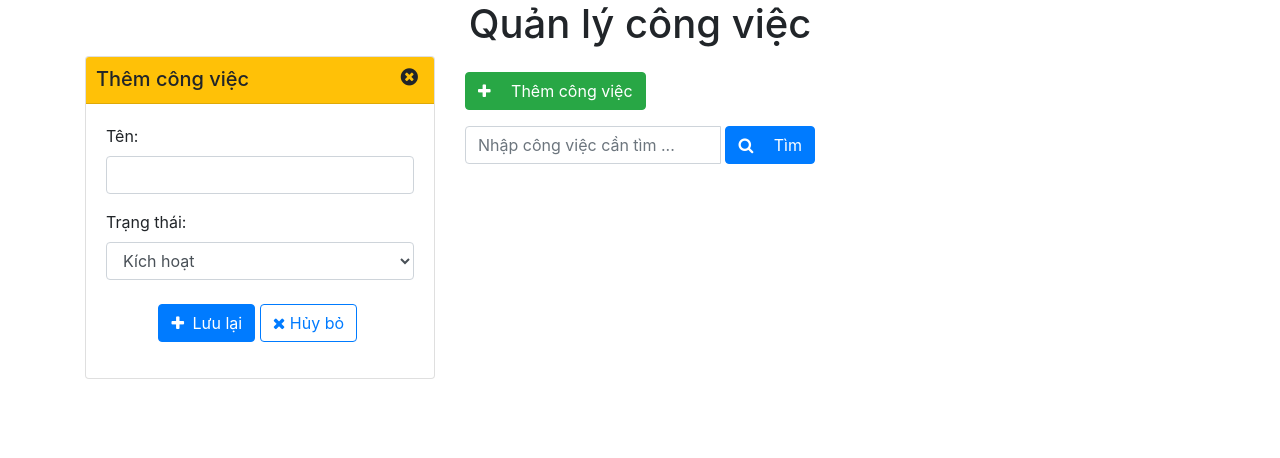
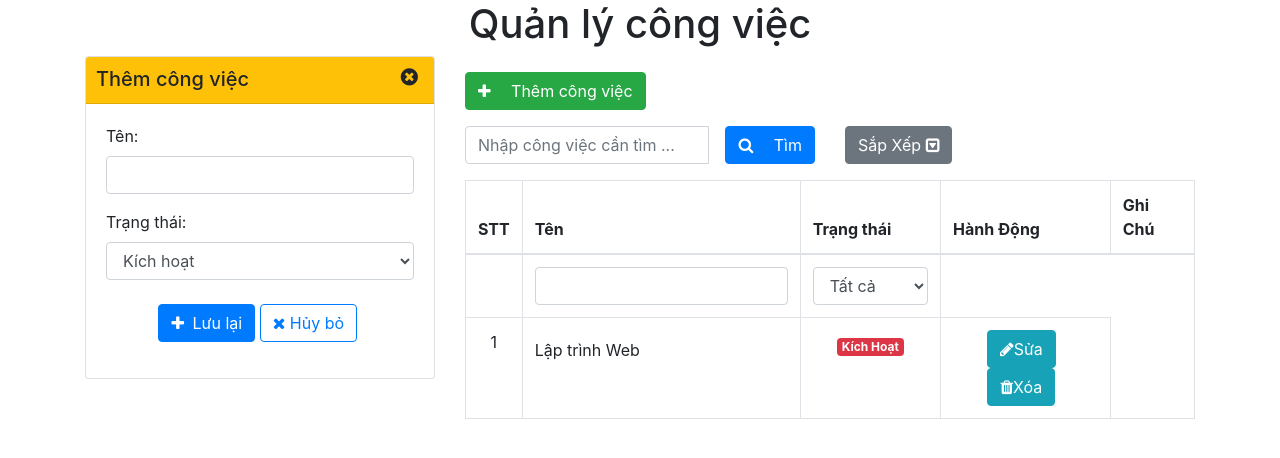
Before and after one commit to stupidlazyguy/to-do-list, a React (Create React App) app: page / in a window 1280 px wide. Shown: the top 458 px of the page. Built offline with nearby package versions, Linux system fonts and the light colour scheme.

Commit message:
Make themes to Finish

```diff
--- a/public/Style.css
+++ b/public/Style.css
@@ -7,3 +7,8 @@
     padding-top:10px;
     padding-left: 10px;
 }
+.sort_selected{
+    height: 100px;
+    width: 100px;
+    background-color: orange;
+}
--- a/public/index.html
+++ b/public/index.html
@@ -9,8 +9,17 @@
   <meta name="description" content="Web site created using create-react-app" />
   <link rel="apple-touch-icon" href="%PUBLIC_URL%/logo192.png" />
   <link rel="manifest" href="%PUBLIC_URL%/manifest.json" />
-  <link rel="stylesheet" href="https://maxcdn.bootstrapcdn.com/bootstrap/4.0.0/css/bootstrap.min.css"
-    integrity="sha384-Gn5384xqQ1aoWXA+058RXPxPg6fy4IWvTNh0E263XmFcJlSAwiGgFAW/dAiS6JXm" crossorigin="anonymous">
+  <script src="https://code.jquery.com/jquery-3.5.1.slim.min.js"
+    integrity="sha384-DfXdz2htPH0lsSSs5nCTpuj/zy4C+OGpamoFVy38MVBnE+IbbVYUew+OrCXaRkfj"
+    crossorigin="anonymous"></script>
+  <script src="https://cdn.jsdelivr.net/npm/popper.js@1.16.0/dist/umd/popper.min.js"
+    integrity="sha384-Q6E9RHvbIyZFJoft+2mJbHaEWldlvI9IOYy5n3zV9zzTtmI3UksdQRVvoxMfooAo"
+    crossorigin="anonymous"></script>
+  <link rel="stylesheet" href="https://stackpath.bootstrapcdn.com/bootstrap/4.5.0/css/bootstrap.min.css"
+    integrity="sha384-9aIt2nRpC12Uk9gS9baDl411NQApFmC26EwAOH8WgZl5MYYxFfc+NcPb1dKGj7Sk" crossorigin="anonymous">
+  <script src="https://stackpath.bootstrapcdn.com/bootstrap/4.5.0/js/bootstrap.min.js"
+    integrity="sha384-OgVRvuATP1z7JjHLkuOU7Xw704+h835Lr+6QL9UvYjZE3Ipu6Tp75j7Bh/kR0JKI"
+    crossorigin="anonymous"></script>
   <title>React App</title>
   <link rel="stylesheet" type="text/css"
     href="https://stackpath.bootstrapcdn.com/font-awesome/4.7.0/css/font-awesome.min.css" />
@@ -22,6 +31,7 @@
 <body>
   <noscript>You need to enable JavaScript to run this app.</noscript>
   <div id="root"></div>
+
 </body>
 
 </html>
--- a/src/App.js
+++ b/src/App.js
@@ -1,7 +1,26 @@
 import React from 'react';
 
 class App extends React.Component {
-
+    constructor(props) {
+        super(props)
+        this.state = {
+            txtSearch: 'default',
+            status: 'true',
+            filterName: 'default',
+            filterStatus: 0
+        }
+    }
+    onHandleChange = (event) => {
+        var target = event.target
+        var name = target.name
+        var value = target.value
+        this.setState({ [name]: value })
+        // console.log(this.state)
+    }
+    onSubmitFrom = (event) => {
+        event.preventDefault()
+        console.log(this.state)
+    }
     render() {
         return (
             <div className="container">
@@ -21,23 +40,24 @@ class App extends React.Component {
                                 </h5>
                             </div>
                             <div className="card-body">
-                                    <form>
+                                <form onSubmit={this.onSubmitFrom}>
                                     <div className="form-group">
                                         <label>Tên: </label>
                                         <input
                                             type="text"
                                             className="form-control"
                                             name="name"
+                                            onChange={this.onHandleChange}
                                         />
                                     </div>
                                     <div className="form-group">
                                         <label>Trạng thái: </label>
-                                            <br/>
-                                            <select className="form-control" name="status">
+                                        <br />
+                                        <select className="form-control" name="status" onChange={this.onHandleChange}>
                                             <option value="true">Kích hoạt</option>
                                             <option value="false">Ẩn</option>
                                         </select>
-                                            <br/>
+                                        <br />
                                         <div className="text-center">
                                             <button type="submit" className="btn btn-primary">
                                                 <span className="fa fa-plus mr-1"></span> Lưu lại
@@ -55,22 +75,110 @@ class App extends React.Component {
                         <button tpye="button" className="btn btn-success mt-3">
                             <span className="fa fa-plus mr-3"></span> Thêm công việc
                         </button>
-                        <div className="row">
+                        <div className="row ">
                             {/* Search */}
                             <div className="col-xs-6 col-sm-6 col-md-6 col-lg-6">
-                                <div class="input-group">
+                                <div className="input-group">
                                     <input
-                                        name="keyword"
+                                        name="txtSearch"
                                         className="form-control mt-3"
                                         type="text"
                                         placeholder="Nhập công việc cần tìm ..."
+                                        onChange={this.onHandleChange}
                                     />
-                                    <span className="input-group-btn mt-3 ml-1">
+                                    <span className="input-group-btn mt-3 ml-3">
                                         <button className="btn btn-primary btn-md" type="button">
                                             <span className="fa fa-search mr-3"></span> Tìm
                                         </button>
                                     </span>
                                 </div>
+                            </div>
+                            <div className="col-xs-6 col-sm-6 col-md-6 col-lg-6">
+                                <div className="dropdown mt-3">
+                                    <button
+                                        className="btn btn-secondary "
+                                        type="button"
+                                        id="dropdownMenu1"
+                                        data-toggle="dropdown"
+                                        aria-haspopup="true"
+                                        aria-expanded="true"
+                                    >
+                                        Sắp Xếp <span className="fa fa-caret-square-o-down "></span>
+                                    </button>
+                                    <ul className="dropdown-menu" aria-labelledby="dropdownMenu1">
+                                        <li>
+                                            {/* <a href={"/"} role="button" className="sort_selected" hr> */}
+                                            <span className="fa fa-sort-alpha-asc pr-1 dropdown-item">
+                                                Tên A-Z
+                                                </span>
+                                            {/* </a> */}
+                                        </li>
+                                        <li>
+                                            {/* <a href={"/"} role="button" className="sort_selected"> */}
+                                            <span className="fa fa-sort-alpha-desc pr-5 dropdown-item">
+                                                Tên Z-A
+                                                </span>
+                                            {/* </a> */}
+                                        </li>
+                                    </ul>
+                                </div>
+                            </div>
+                        </div>
+                        <div className="row mt-3">
+                            <div className="col-xs-12 col-sm-12 col-md-12 col-lg-12">
+                                <table className="table table-bordered table-hover">
+                                    <thead>
+                                        <tr>
+                                            <th>STT</th>
+                                            <th>Tên</th>
+                                            <th>Trạng thái </th>
+                                            <th>Hành Động</th>
+                                            <th>Ghi Chú</th>
+                                        </tr>
+                                    </thead>
+                                    <tbody>
+                                        <tr>
+                                            <td></td>
+                                            <td>
+                                                <input
+                                                    type="text"
+                                                    className="form-control"
+                                                    name="filterName"
+                                                    onChange={this.onHandleChange}
+                                                />
+                                            </td>
+                                            <td>
+                                                <select
+                                                    type="text"
+                                                    className="form-control"
+                                                    name="filterStatus"
+                                                    onChange={this.onHandleChange}
+                                                >
+                                                    <option value={-1}>Tất cả</option>
+                                                    <option value={0}>Kích Hoạt</option>
+                                                    <option value={1}>Ẩn</option>
+                                                </select>
+                                            </td>
+                                        </tr>
+                                        <tr>
+                                            <td className="text-center">1</td>
+                                            <td>
+                                                <div className="mt-2">Lập trình Web</div>
+                                            </td>
+                                            <td className="text-center ">
+                                                <span className="badge badge-danger mt-2">Kích Hoạt</span>
+                                            </td>
+                                            <td className="text-center">
+                                                <button className="btn btn-info mr-2">
+                                                    <span className="fa fa-pencil "></span>Sửa
+                                                </button>
+                                                <button className="btn btn-info mr-2">
+                                                    <span className="fa fa-trash "></span>Xóa
+                                                </button>
+                                            </td>
+                                        </tr>
+                                    </tbody>
+                                </table>
                             </div>
                         </div>
                     </div>
```
Lines whose indentation alone changed are shown as unchanged.
